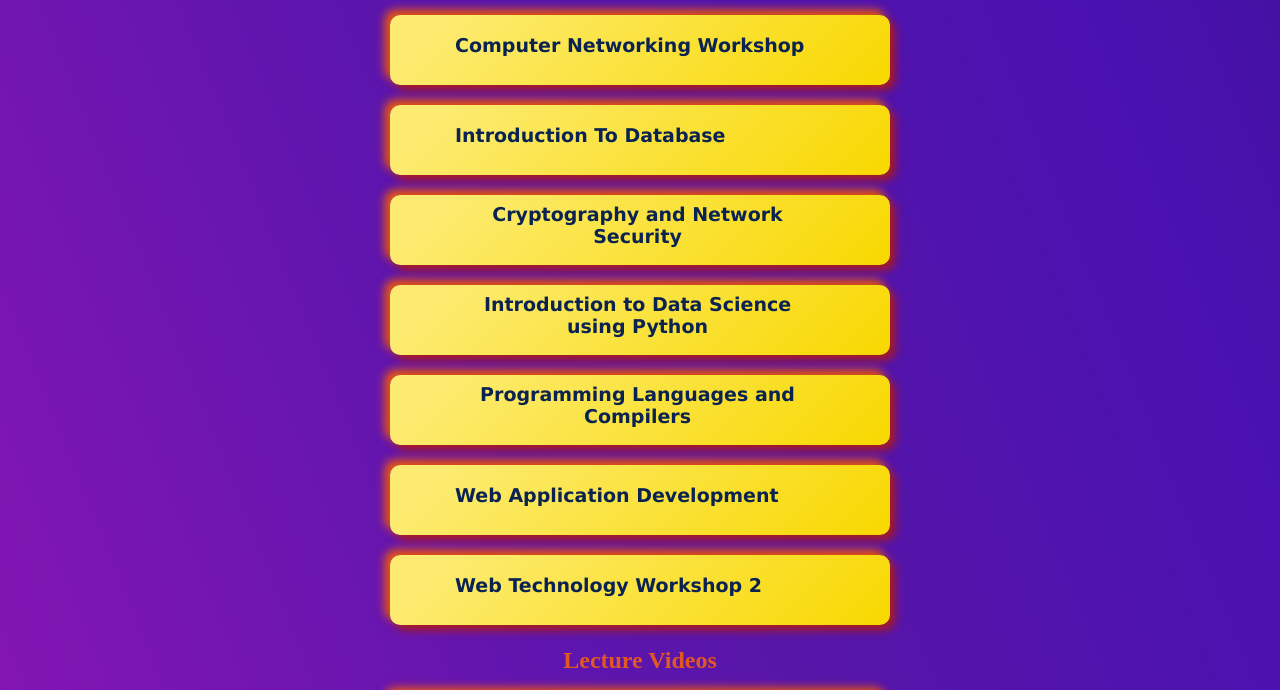
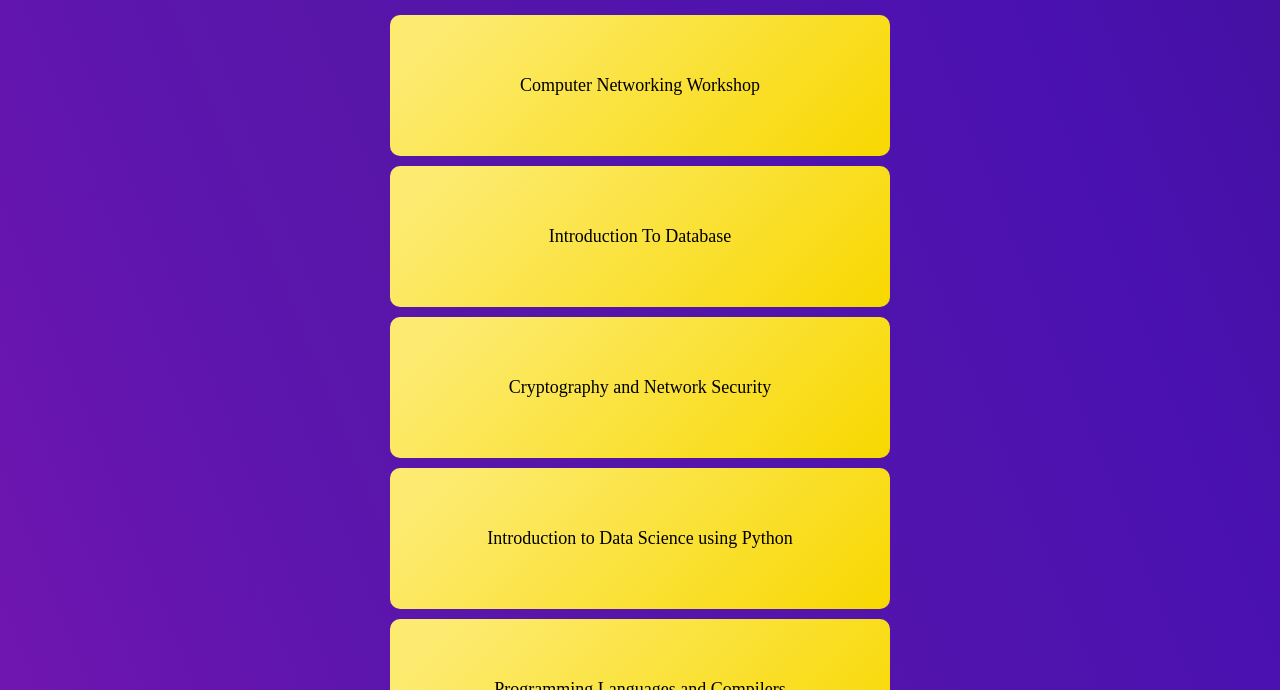
Before and after one commit to Mayank5112/6thSemester, a plain HTML site: page index.html in a window 1280 px wide. Shown: the part 315-1005 px from the top of the page. Drawn offline with Linux system fonts and the light colour scheme.

Commit message:
Updated CSS

```diff
--- a/index.html
+++ b/index.html
@@ -119,39 +119,12 @@ social a i :hover{
     text-decoration: none;
     -webkit-tap-highlight-color: transparent;
 }
-
-.link-box{
-        width: 100%;
-        height: 70px;
-        border-radius: 10px;
-        background-image: linear-gradient( 135deg, #FDEB71 10%, #F8D800 100%);
-        box-shadow: 5px 5px 10px #ac1a1a,-5px -5px 10px #f45d05;
-        display:flex;
-        justify-content: center;
-        align-items: center;
-        margin-bottom: 20px;
-        cursor: pointer;
-    }
-.link-box a{
-        width: 100%;
-        height: 100%;
-        font-size: 19px;
-        font-family: 'Geneva', Geneva;
-        font-weight: bold;
-        margin-left: 5px;
-        color: #0a2351;
-        text-decoration: none;
-        display:flex;
-        align-items: center;
-        justify-content: flex-start;
-        text-align: center;
-    }
-.link-box i {
-        font-size: 25px;
-        margin-left:25px;
-        color:#fff;
-    }
-    .link-box:hover{
+.link-box {
+            background-color: #100460;
+            background-image: linear-gradient(135deg, #fdeb71 10%, #f8d800 100%);
+            border-radius: 10px;
+        }
+ .link-box:hover{
        /* background-color: #252525;*/
         animation:pulsate 2s ease-in-out;
     }
```
